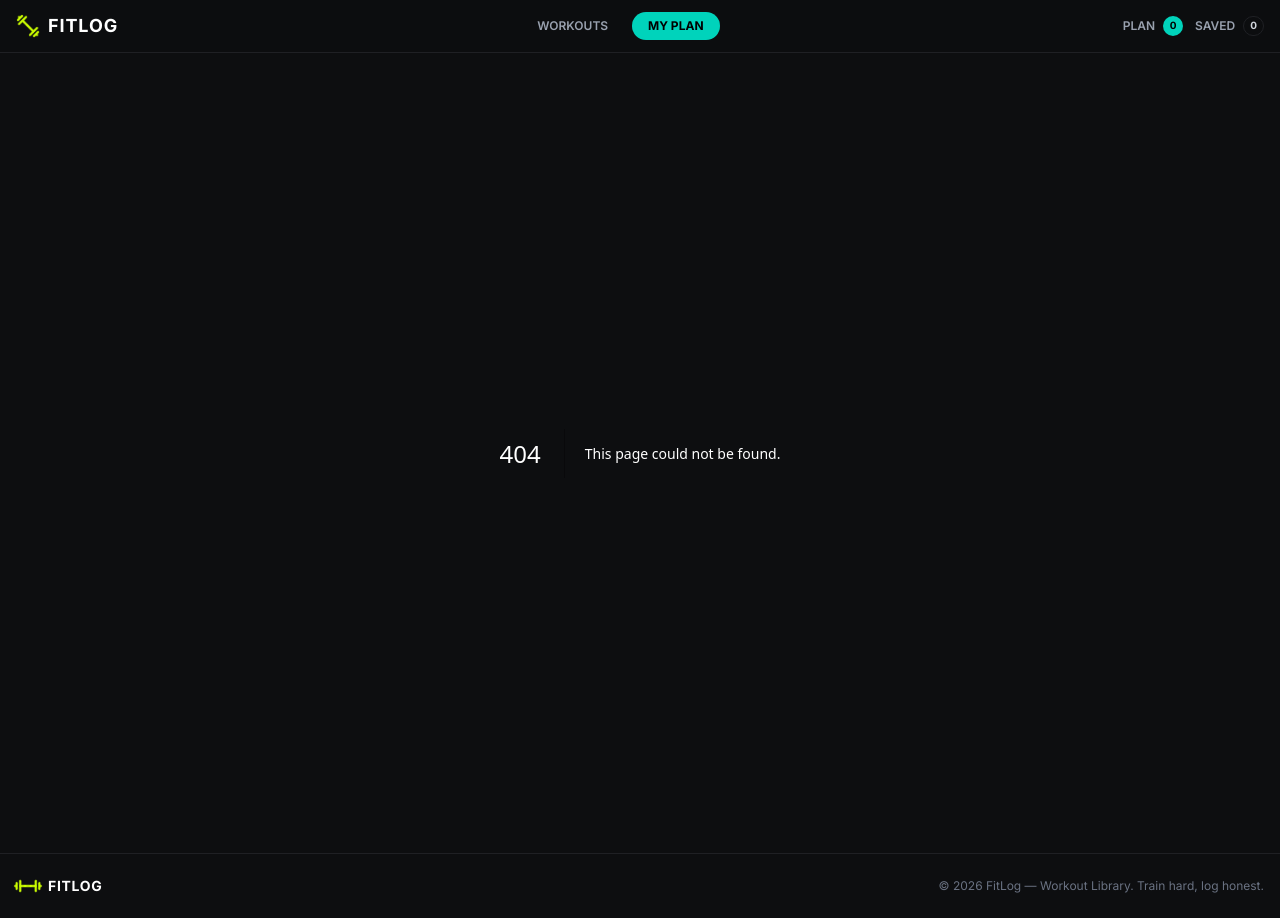
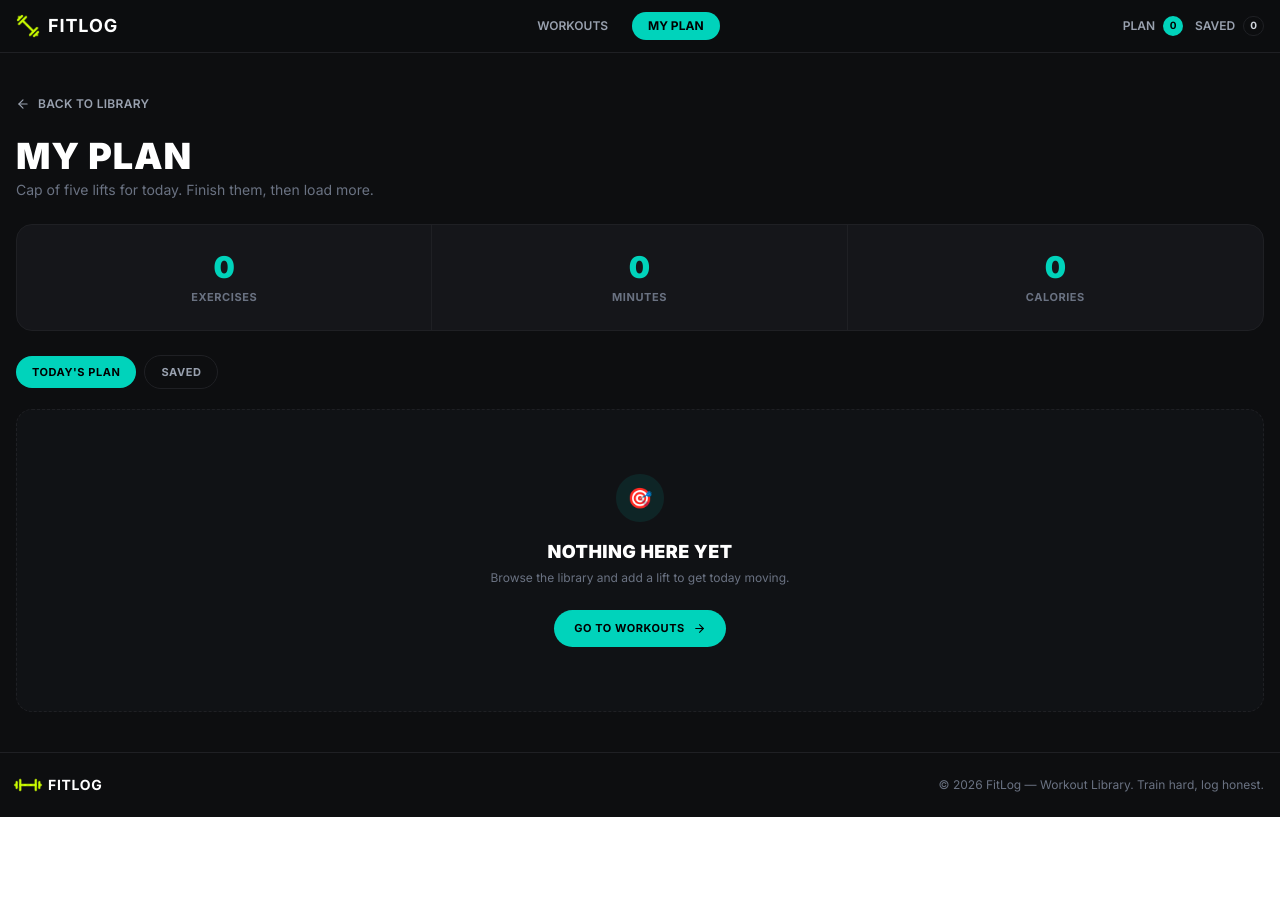
Before and after one commit to aminulislamdev/Fitlog, a Next.js app: page /my-plan in a window 1280 px wide. Before the commit this address had no page. After the commit the page ends 817 px from the top, so only its background shows below. Built offline with nearby package versions, Linux system fonts and the light colour scheme.

Commit message:
feat: add my plan page with tabs and stats

```diff
--- /dev/null
+++ b/src/app/my-plan/page.tsx
@@ -0,0 +1,67 @@
+"use client";
+
+import { useState } from "react";
+import Link from "next/link";
+import { FiArrowLeft } from "react-icons/fi";
+import { usePlan } from "@/context/PlanContext";
+import type { PlanTab } from "@/types/plan";
+import PlanStats from "@/components/plan/PlanStats";
+import PlanTabs from "@/components/plan/PlanTabs";
+import PlanCard from "@/components/plan/PlanCard";
+import EmptyState from "@/components/plan/EmptyState";
+
+export default function MyPlanPage() {
+  const [activeTab, setActiveTab] = useState<PlanTab>("today");
+  const { todayPlan, saved } = usePlan();
+
+  const currentList = activeTab === "today" ? todayPlan : saved;
+
+  return (
+    <div className="container mx-auto px-4 py-6 lg:py-10">
+      {/* Back link */}
+      <Link
+        href="/"
+        className="mb-6 inline-flex items-center gap-2 text-xs font-semibold uppercase tracking-wide text-gray-400 transition hover:text-accent"
+      >
+        <FiArrowLeft size={14} />
+        Back to Library
+      </Link>
+
+      {/* Header */}
+      <div className="mb-6">
+        <h1 className="font-display text-3xl font-black uppercase tracking-wide text-white sm:text-4xl">
+          My Plan
+        </h1>
+        <p className="mt-1 text-sm text-gray-500">
+          Cap of five lifts for today. Finish them, then load more.
+        </p>
+      </div>
+
+      {/* Stats */}
+      <div className="mb-6">
+        <PlanStats />
+      </div>
+
+      {/* Tabs */}
+      <div className="mb-5">
+        <PlanTabs
+          activeTab={activeTab}
+          onChange={setActiveTab}
+          planCount={todayPlan.length}
+          savedCount={saved.length}
+        />
+      </div>
+
+      {/* List or Empty */}
+      {currentList.length === 0 ? (
+        <EmptyState />
+      ) : (
+        <div className="flex flex-col gap-3">
+          {currentList.map((workout) => (
+            <PlanCard key={workout.id} workout={workout} tab={activeTab} />
+          ))}
+        </div>
+      )}
+    </div>
+  );
+}
```
